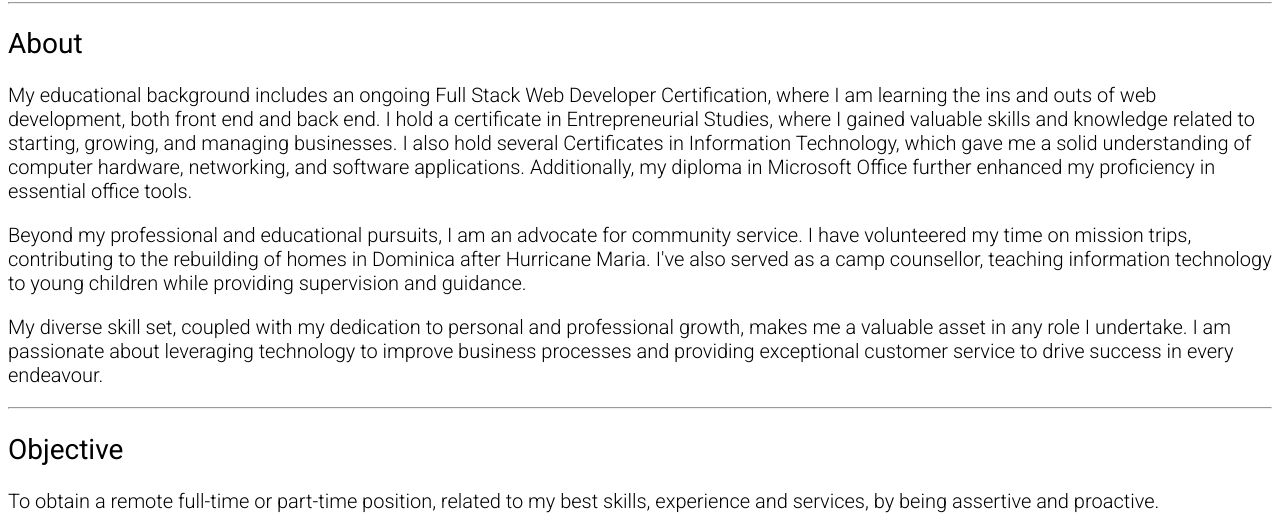
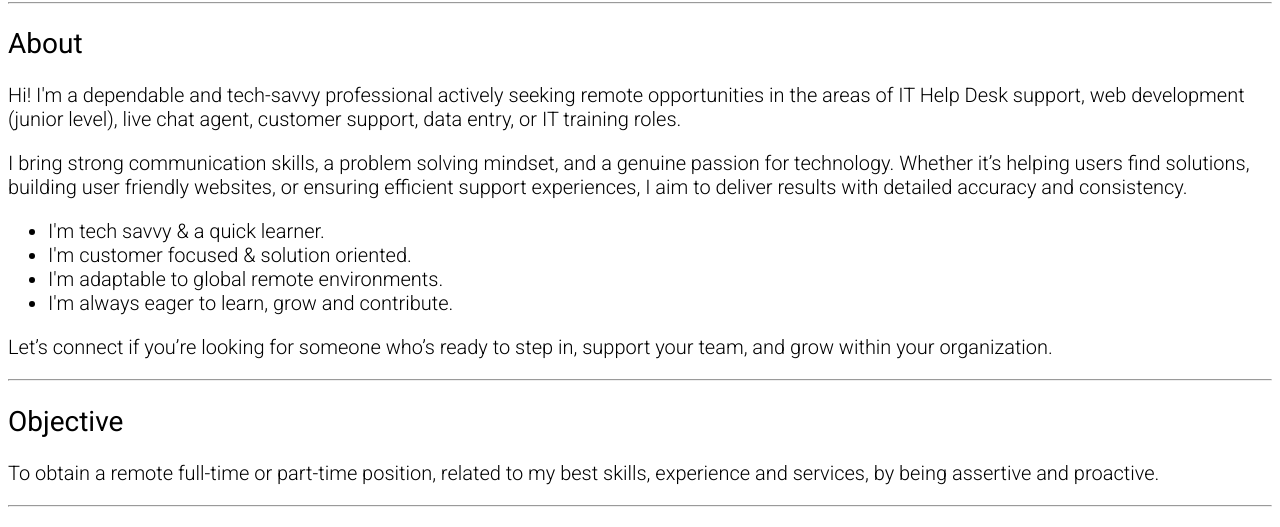
Before and after one commit to ricardoellis/ricardoellis.github.io, a plain HTML site: page index.html in a window 1280 px wide. Shown: the part 202-729 px from the top of the page. Drawn offline with Linux system fonts and the light colour scheme.

Commit message:
Update index.html

```diff
--- a/index.html
+++ b/index.html
@@ -27,20 +27,22 @@
 <h2 id="section-title">About</h2>
 
 
-<p>My educational background includes an ongoing Full Stack Web Developer Certification, where I am learning the ins and
-outs of web development, both front end and back end. I hold a certificate in Entrepreneurial Studies, where I gained
-valuable skills and knowledge related to starting, growing, and managing businesses. I also hold several Certificates in
-Information Technology, which gave me a solid understanding of computer hardware, networking, and software applications.
-Additionally, my diploma in Microsoft Office further enhanced my proficiency in essential office tools.</p>
+<p>Hi! I'm a dependable and tech-savvy professional actively seeking remote opportunities in the areas of IT Help Desk support, web development (junior level), live chat agent, customer support, data entry, or IT training roles.</p>
 
-<p>Beyond my professional and educational pursuits, I am an advocate for community service. I have volunteered my time on
-mission trips, contributing to the rebuilding of homes in Dominica after Hurricane Maria. I've also served as a camp counsellor,
-teaching information technology to young children while providing supervision and guidance.</p>
+<p>I bring strong communication skills, a problem solving mindset, and a genuine passion for technology. Whether it’s helping users find solutions, building user friendly websites, or ensuring efficient support experiences, I aim to deliver results with detailed accuracy and consistency.</p>
 
-<p>My diverse skill set, coupled with my dedication to personal and professional growth, makes me a valuable asset in any role I undertake.
-I am passionate about leveraging technology to improve business processes and providing exceptional customer service to drive success in
-every endeavour.</p>
+<p>
+	<ol>
+	<li>I'm tech savvy & a quick learner.</li>
+	<li>I'm customer focused & solution oriented.</li>
+	<li>I'm adaptable to global remote environments.</li>
+	<li>I'm always eager to learn, grow and contribute.</li>
+	</ol>
+</p>
 
+<p>
+	 Let’s connect if you’re looking for someone who’s ready to step in, support your team, and grow within your organization.
+</p>
 <hr />
 
 <h2 id="section-title">Objective</h2>
```
